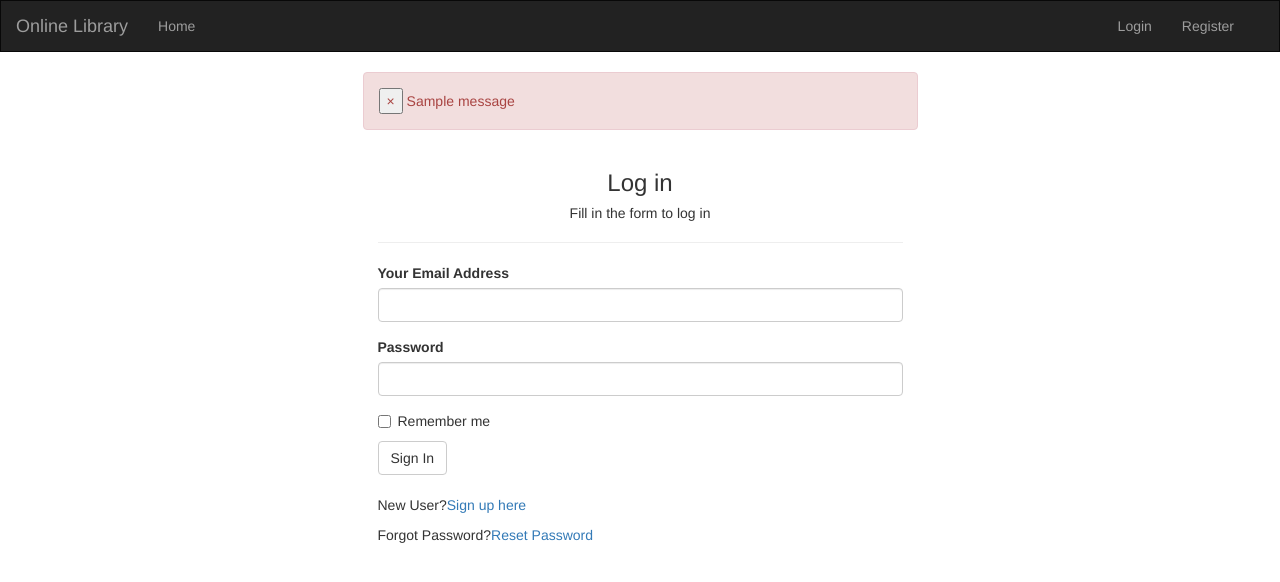
After one commit to Brian23-eng/Books-app, a Flask app: page /authenticate/login in a window 1280 px wide. The commit adds this page. Shown: the top 582 px of the page. Run offline with Flask 2, Linux system fonts and the light colour scheme; a user stored in the database is signed in; tables that the repository leaves empty hold one stand-in row (values such as "Sample post"); one stand-in notice (Sample message) is shown; parts of the project's set-up code (start-up, migrations or seed data) failed here and were passed over; some libraries are stand-ins or nearby versions.

Commit message:
create login and registration forms, and create routing for these forms

```diff
--- a/app/auth/views.py
+++ b/app/auth/views.py
@@ -0,0 +1,47 @@
+from flask import render_template, redirect,url_for, flash,request
+from  flask_login import login_user, logout_user, login_required
+from ..models import User
+from .forms import RegistrationForm, LoginForm
+from .. import db
+from .import auth
+
+
+
+@auth.route('/login',methods = ['GET','POST'])
+def login():
+    # if current_user.is_authenticated:
+    #     return redirect(url_for('main.index'))
+
+    login_form = LoginForm()
+
+    if login_form.validate_on_submit():
+        user = User.query.filter_by(email = login_form.email.data).first()
+        if user is not None and user.verify_password(login_form.password.data):
+            login_user(user, login_form.remember.data)
+            return redirect(request.args.get('next') or url_for('main.home'))
+
+        flash('Invalid username or password')
+
+    title = "Login | Welcome to BlogPost"
+    return render_template('auth/login.html', login_form = login_form, title = title)
+
+
+@auth.route('/logout')
+@login_required
+def logout():
+    logout_user()
+
+    return redirect(url_for("main.index"))
+
+
+
+@auth.route('/register', methods = ["GET", "POST"])
+def register():
+    form = RegistrationForm()
+    if form.validate_on_submit():
+        user = User(email = form.email.data, username = form.username.data, password = form.password.data)
+        db.session.add(user)
+        db.session.commit()
+        return redirect(url_for('auth.login'))
+        title = "New Account"
+    return render_template('auth/register.html', registration_form = form)
--- a/app/templates/auth/login.html
+++ b/app/templates/auth/login.html
@@ -0,0 +1,32 @@
+{% extends 'base.html' %} {% import 'bootstrap/wtf.html' as wtf%} {% block content %}
+<div class="logy">
+    <div class="container">
+        <div class="row">
+            <div class="col-md-3"></div>
+            <div class="col-md-6">
+                <!-- Flash message -->
+                {% for message in get_flashed_messages() %}
+
+                <div class="alert alert-danger"><button type="button" class="" data-dismiss="alert">&times;</button> {{message}}
+                </div>
+                {% endfor %}
+
+                <!-- Login form -->
+
+                <div class="col-md-12 login">
+                    <h3 class="ho text-center">Log in</h3>
+                    <h5 class="he text-center">Fill in the form to log in</h5>
+                    <hr> {{ wtf.quick_form(login_form)}}
+                    <br>
+                    <div class="real">
+                        <p>New User?<a href="{{url_for('auth.register')}}">Sign up here</a></p>
+                        <p>Forgot Password?<a href="{{url_for('auth.register')}}">Reset Password</a></p>
+                    </div>
+                </div>
+
+            </div>
+            <div class="col-md-3"></div>
+        </div>
+    </div>
+</div>
+{% endblock %}
--- a/app/templates/base.html
+++ b/app/templates/base.html
@@ -0,0 +1,3 @@
+{% extends 'bootstrap/base.html'%}
+<!-- Navbar block  -->
+{% block navbar %} {% include 'navbar.html' %} {% endblock %}
--- a/app/templates/index.html
+++ b/app/templates/index.html
@@ -1 +1,5 @@
+{% extends 'base.html' %}{% block content %}
+
 <h1>Online Library</h1>
+
+{% endblock %}
--- /dev/null
+++ b/app/templates/navbar.html
@@ -0,0 +1,24 @@
+<div class="navbar navbar-inverse fixed-top" role="navigation" style="border-radius: 0">
+    <div class="container-fluid">
+        <div class="navbar-header">
+            <button type="button" class="navbar-toggle" data-toggle="collapse" data-target=".navbar-collapse">
+                <span class="sr-only">Toggle navigation</span>
+                <span class="icon-bar"></span>
+                <span class="icon-bar"></span>
+                <span class="icon-bar"></span>
+            </button>
+            <a class="navbar-brand" href="/"> Online Library </a>
+        </div>
+        <div class="navbar-collapse collapse">
+            <ul class="nav navbar-nav">
+                <li><a href="{{ url_for('main.index') }}">Home</a></li>
+            </ul>
+            <div class="navbar-collapse collapse navbar-right">
+                <ul class="nav navbar-nav">
+                    <li><a href="{{url_for('auth.login')}}">Login</a></li>
+                    <li><a href="{{url_for('auth.register')}}">Register</a></li>
+                </ul>
+            </div>
+        </div>
+    </div>
+</div>
--- a/config.py
+++ b/config.py
@@ -1,5 +1,5 @@
 import os
-from flas
+
 
 class Config:
     '''
@@ -8,6 +8,7 @@ class Config:
 
     SQLALCHEMY_DATABASE_URI = 'postgresql+psycopg2://sam:1234@localhost/book'
     SQLALCHEMY_TRACK_MODIFICATIONS = True
+    SECRET_KEY = os.environ.get('SECRET_KEY')
 
 class ProdConfig(Config):
     '''
--- a/manage.py
+++ b/manage.py
@@ -13,7 +13,7 @@ manager.add_command("server", Server)
 
 @manager.shell
 def make_shell_context():
-    return dict(app = app, db = db )
+    return dict(app = app, db = db, User = User )
 
 if __name__ == '__main__':
     manager.run()
```
Also changed, not shown: app/__init__.py (+13 -2 lines), app/models.py (+16 -0 lines), app/templates/auth/register.html (+14 -0 lines), 1 other file.
